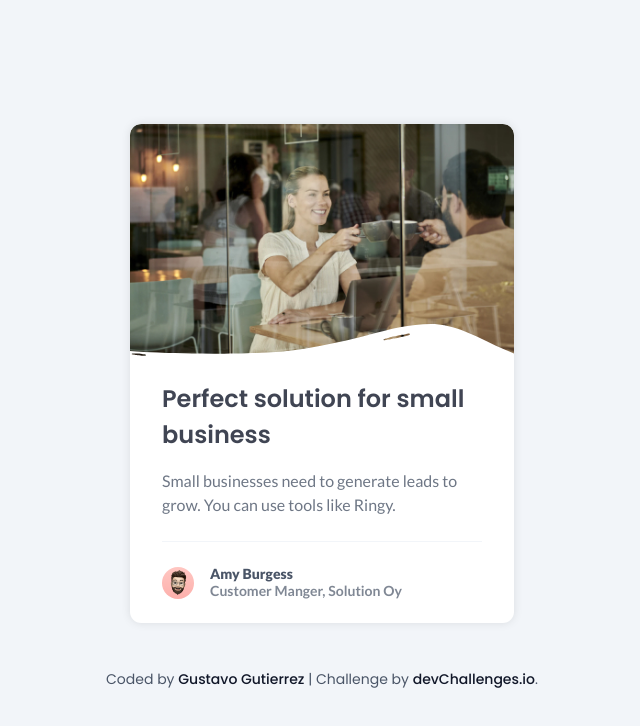
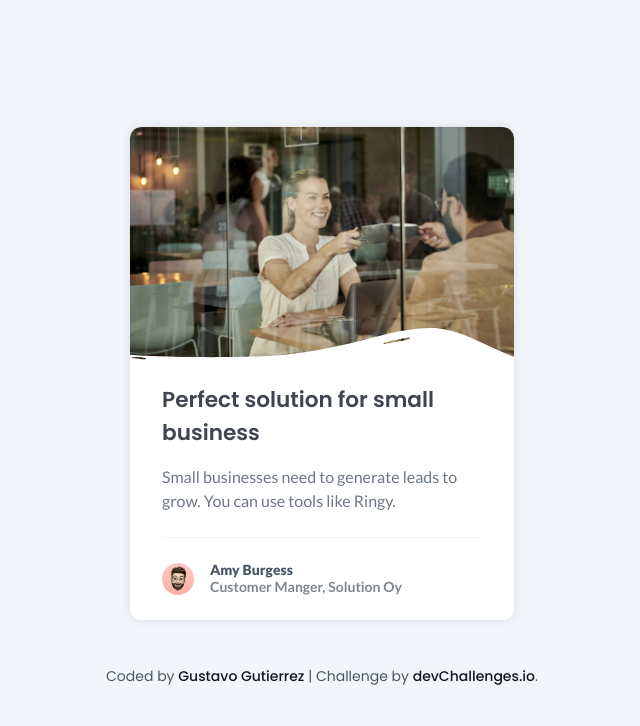
Before and after one commit to gustavo2023/business-blog-card, a plain HTML site: page index.html in a window 1280 px wide. Shown: the whole page, without its empty margins (318-958 px from the left). Drawn offline with Linux system fonts and the light colour scheme.

Commit message:
Adjust font size for title.

```diff
--- a/styles.css
+++ b/styles.css
@@ -153,7 +153,7 @@ article {
 
 h1 {
   font-family: "Poppins", sans-serif;
-  font-size: clamp(1.5rem, 2.5vw, var(--title-size));
+  font-size: clamp(1.2rem, 2vw, var(--title-size));
   color: var(--title-text-color);
   opacity: 0.8;
   font-weight: 600;
```
